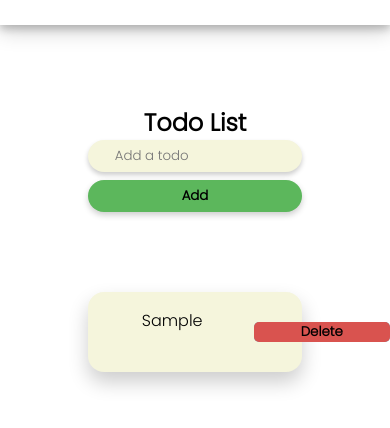
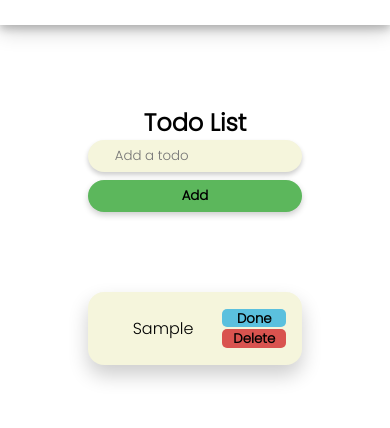
Before and after one commit to Matias-agustin97/todoApp, a plain HTML site: page index.html in a window 390 px wide. Both pictures are taken after typing "Sample" into the empty fields and a click on the input "Add". Shown: the part 102-530 px from the top of the page. Drawn offline with Linux system fonts and the light colour scheme.

Commit message:
eureka lmao? LOL!

```diff
--- a/app.js
+++ b/app.js
@@ -7,7 +7,6 @@ const todo= document.getElementById('todo')
 
 const todoList= document.getElementById('todo-list')
 
-const elementDelete= document.querySelectorAll('.tododelete')
 
 mobile.addEventListener('click',()=>{
     navBar.classList.toggle('nav-active')
@@ -23,9 +22,9 @@ mobile.addEventListener('click',()=>{
         bar3.classList.toggle('bar3-animation')
     }
 })
-
-
-
+let idDelete=0
+let todoBodies= document.querySelectorAll('.todobody')
+let  deleteBtn= document.querySelectorAll('tododelete')
 todo.addEventListener('submit',(e)=>{
     e.preventDefault()
     const todoBody= document.createElement('div')
@@ -42,17 +41,33 @@ todo.addEventListener('submit',(e)=>{
     todoDone.textContent='Done'
     const todoDelete= document.createElement('button')
     todoDelete.classList.add('tododelete')
+    todoDelete.setAttribute('coso', idDelete)
     todoDelete.textContent='Delete'
     todoBtnContainer.appendChild(todoDone)
     todoBtnContainer.appendChild(todoDelete)
     todoBody.appendChild(todoParagraph)
     todoBody.appendChild(todoBtnContainer)
     todoList.appendChild(todoBody)
+    todoBodies= document.querySelectorAll('.todobody')
+    deleteBtn= document.querySelectorAll('.tododelete')
+    lol()
+    idDelete++
 })
 
 
-elementDelete.forEach((del)=>{
-    console.log('sd');
+const lol=()=>{
+    todoBodies.forEach(elem=>{
+        elem.addEventListener('click',(e)=>{
+                if(e.target.classList.contains('tododelete')){
+                    elem.remove()
+                }
 
+        })
+    })
+}
+todoBodies.forEach(elem=>{
+    elem.addEventListener('click',(e)=>{
+            console.log(e.target);
+
+    })
 })
-console.log(elementDelete)
--- a/style.css
+++ b/style.css
@@ -120,13 +120,16 @@ nav a{
 }
 
 .todobody{
-    height: 80px;
+    height: fit-content;
     display: flex;
     padding: 1rem;
 }
 .todoParagraph{
     width: 75%;
+    height: auto;
+    padding: 0.5rem;
     text-align: center;
+    word-break: break-all;
 }
 .todoBtnContainer{
     display: flex;
@@ -187,10 +190,10 @@ nav a{
         display:flex;
     }
 
-    .tododone, .tododelete{
+   .todoBtnContainer{
         width: 35%;
-        height: auto;
-        position: absolute;
-        right: 0;
-    }
+   }
+   .todoParagraph{
+       width: 65%;
+   }
 }
```
